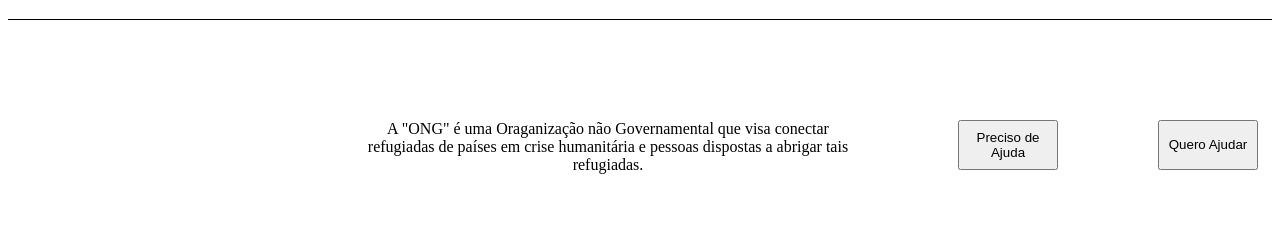
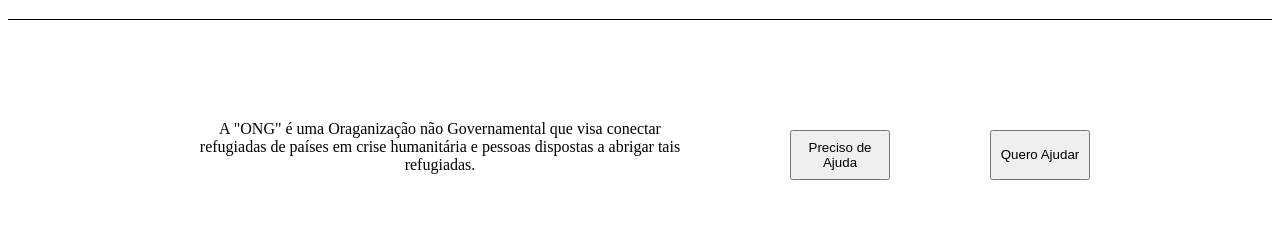
Before and after one commit to henriquewaisman/ukraineproject, a plain HTML site: page index.html in a window 1280 px wide. Shown: the part 61-304 px from the top of the page. Drawn offline with Linux system fonts and the light colour scheme.

Commit message:
Update style.css

```diff
--- a/style.css
+++ b/style.css
@@ -10,15 +10,13 @@
 }
 
 #box {
-  text-align: center;
-  width: 500px;
-  margin-left: 100px;
   display: flex;
+  justify-content: center;
+  align-items: center;
 }
 
 #flex1 {
   text-align: center;
-  margin-left: 50%;
 }
 
 #flex2 {
```
